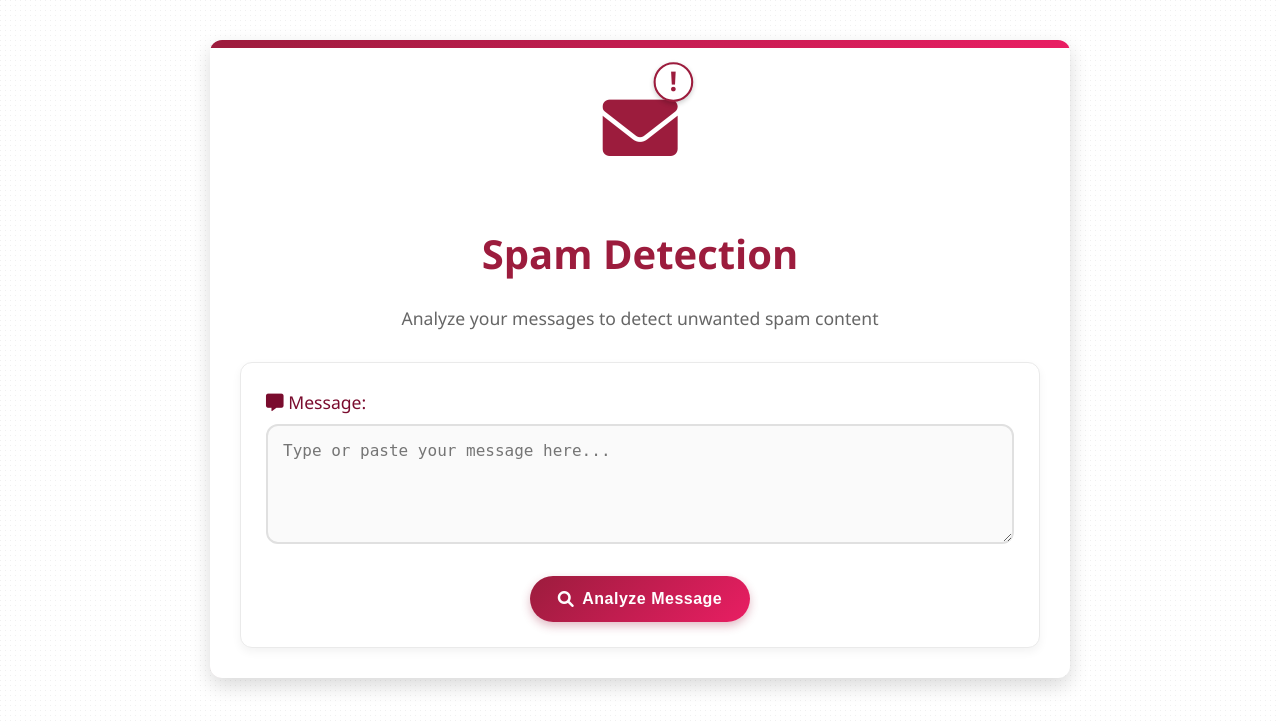
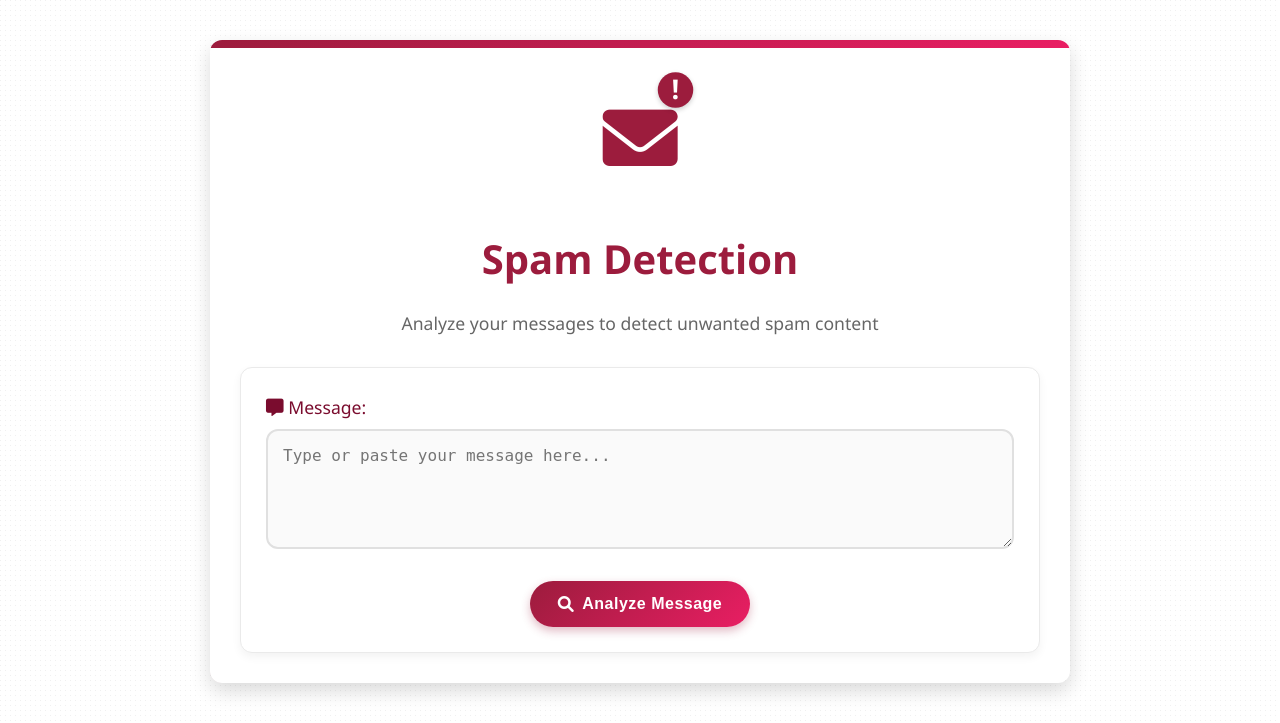
Before and after one commit to miqqie/spam_detection, a Flask app: page / in a window 1280 px wide. Shown: the top 723 px of the page. Run offline with Flask 3, Linux system fonts and the light colour scheme.

Commit message:
updated pred for

```diff
--- a/templates/predict.html
+++ b/templates/predict.html
@@ -55,7 +55,8 @@
 
         .header-icon {
             font-size: 72px;
-            margin-bottom: 10px;
+            margin-bottom: 5px;
+            margin-top: 10px;
             color: var(--primary-color);
             animation: pulse 2s infinite;
             display: inline-block;
@@ -66,8 +67,8 @@
             position: absolute;
             top: -5px;
             right: -15px;
-            background-color: white;
-            color: var(--primary-color);
+            background-color: var(--primary-color);
+            color: white;
             font-size: 26px;
             font-weight: bold;
             width: 34px;
@@ -77,7 +78,6 @@
             align-items: center;
             justify-content: center;
             box-shadow: 0 2px 5px rgba(0, 0, 0, 0.2);
-            border: 2px solid var(--primary-color);
         }
 
         @keyframes pulse {
```
